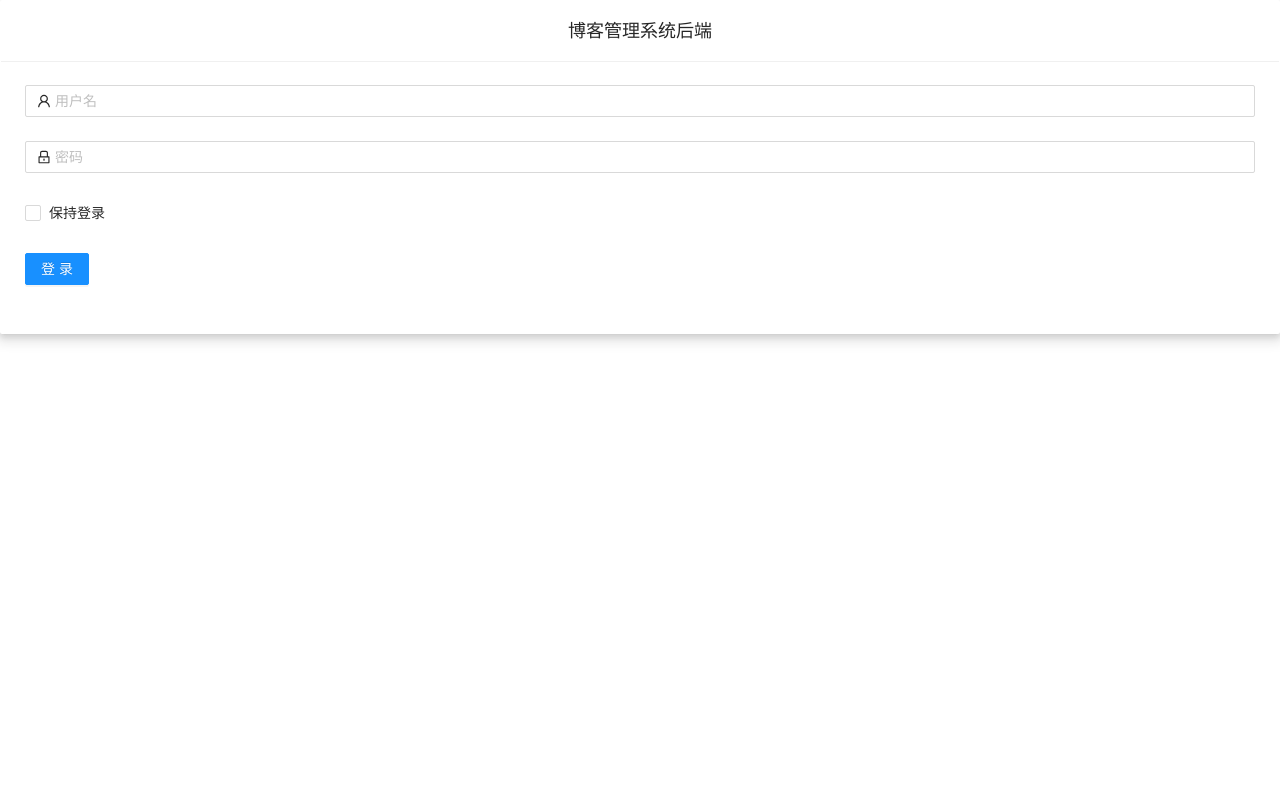
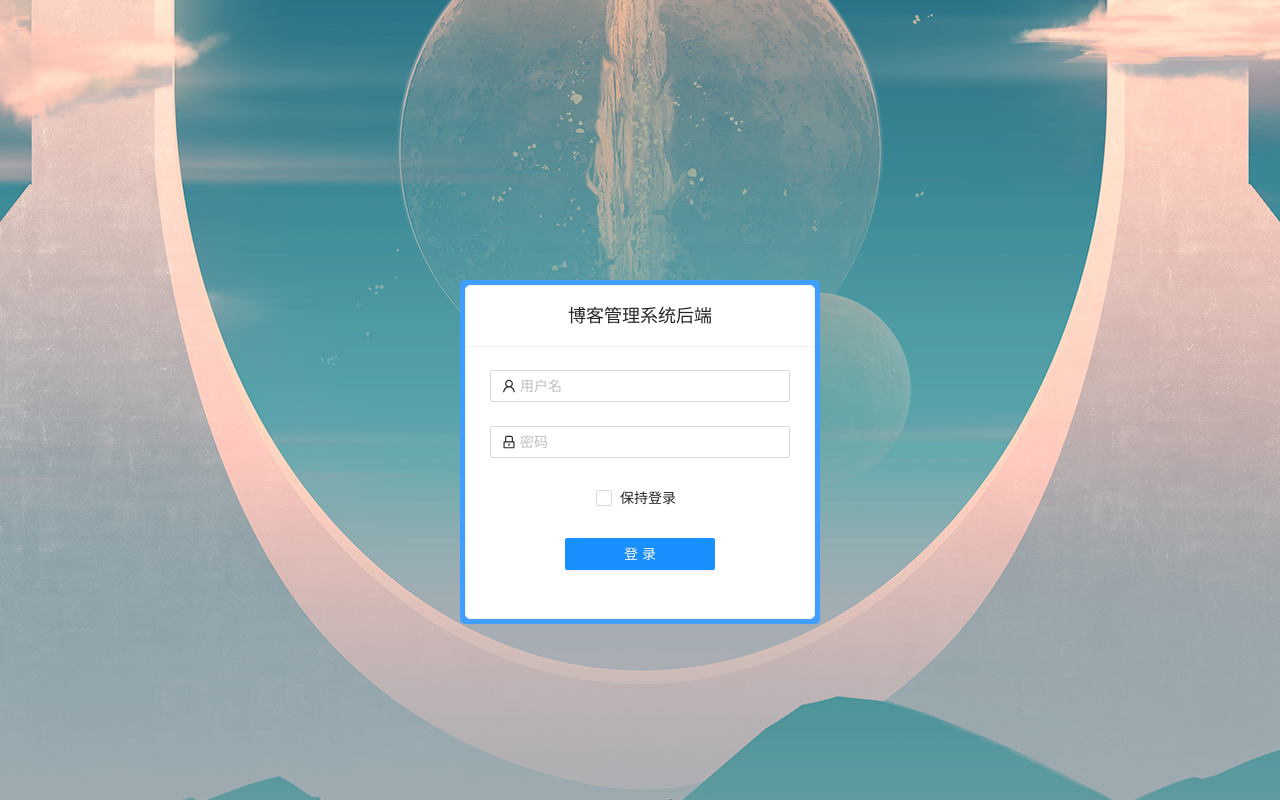
Before and after one commit to GaussYuan191/gauss-blog-admin, a React (Vite) app: page /login in a window 1280 px wide. Built offline with nearby package versions, Linux system fonts and the light colour scheme.

Commit message:
新增：登录表单样式

```diff
--- a/src/pages/login/index.scss
+++ b/src/pages/login/index.scss
@@ -0,0 +1,31 @@
+#login {
+  width: 100%;
+  height: 100vh;
+  background-image: url("../../common/images/login_center_bg_main.png");
+  background-position: center center;
+  overflow: hidden;
+  .content {
+    width: 360px;
+    padding: 5px;
+    margin: 0 auto;
+    margin-top: 280px;
+    position: relative;
+    background-color: #409eff;
+    border-radius: 5px;
+  }
+  .login-card {
+    width: 350px;
+    border-radius: 5px;
+    .login-form {
+      .login-form-button {
+        width: 150px;
+        position: relative;
+        margin: 0 auto;
+      }
+    }
+  }
+}
+.ant-form-item-control-input-content {
+  display: flex;
+  justify-content: center;
+}
```
